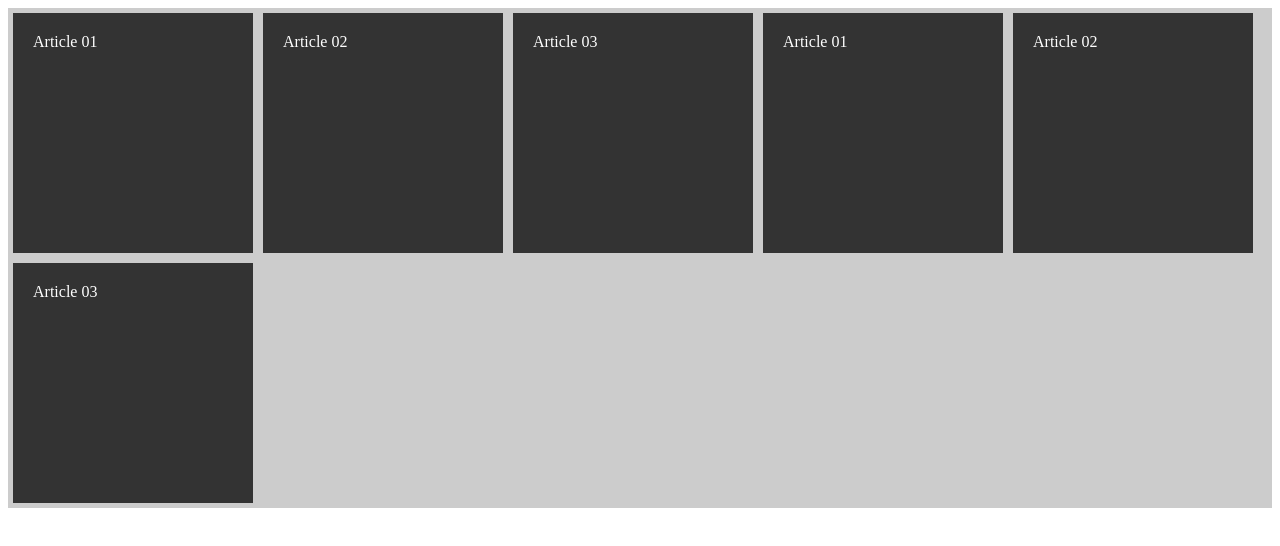
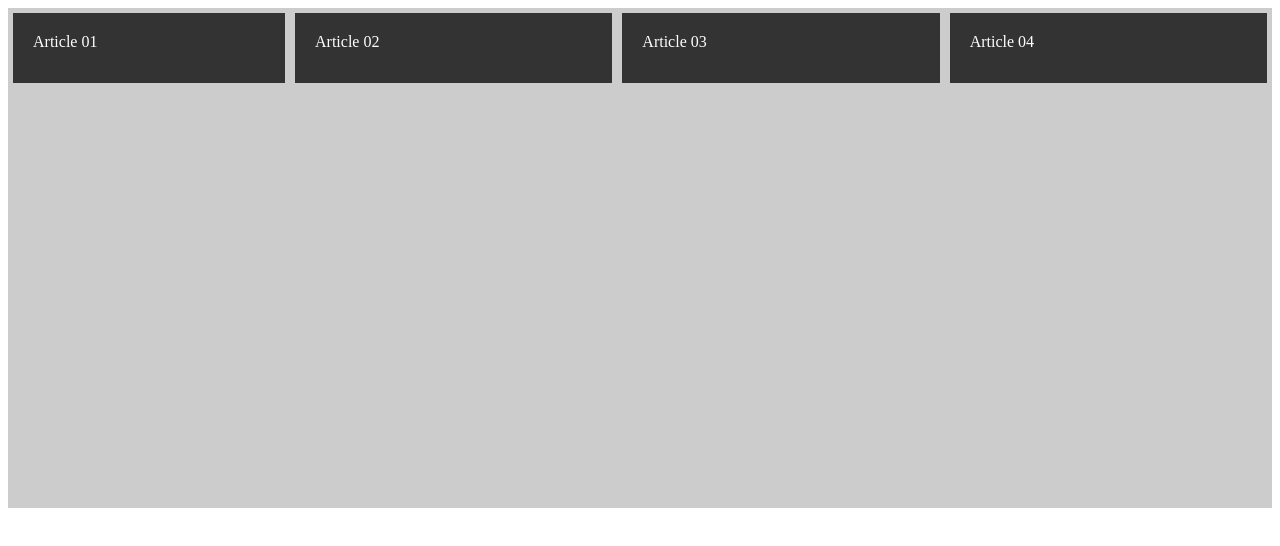
Before and after one commit to JussaraAndrade/front-end-course, a plain HTML site: page Curso FlexBox - Node Studio Treinamentos/index.html in a window 1280 px wide. Drawn offline with Linux system fonts and the light colour scheme.

Commit message:
feat: flex items

```diff
--- a/Curso FlexBox - Node Studio Treinamentos/flexbox/css/styles.css
+++ b/Curso FlexBox - Node Studio Treinamentos/flexbox/css/styles.css
@@ -26,7 +26,7 @@
 
         nowrap | wrap | wrap-reverse
     */
-    flex-wrap: wrap;
+    flex-wrap: nowrap;
 
 /*==============================================================================================*/
     /*Defini os valores flex-direction e do flex-wrap */
@@ -78,7 +78,7 @@
 
         Obs: para o stretch funcionar tem que remover altura do item: height: 30px;
     */
-    align-content: stretch;
+    align-content: flex-start;
 
 }
 
@@ -87,5 +87,68 @@
     color: #fff;
     padding: 20px;
     margin: 5px;
-    width: 200px;
+    height: 30px;
+
+    /* propriedade importante
+
+        flex-grow; o valor padrão dela é 0. Essa propriedade está relacionado com a largura desses itens.
+        Acabou de dizer que todos os items tem o flex
+
+         flex-grow: 1;
+    */
+
+
+    /*flex-shrink; está relacionado com a capacidade de redução do item
+         flex-shrink: 1;
+    */
+
+
+    /* flex-basis;  largura inicial dos itens
+         flex-basis: 300px;
+    */
+
+
+    /*flex; forma resumida de escrever essas três propriedades:
+        - flex-grow: 1;
+        - flex-shrink: 1;
+        - flex-basis: 300px;
+    */
+    flex: 1 1 300px;
+
 }
+
+/*
+    Anotações:
+
+    Tiver um pouco de dificuldade em entender, começa a pensar no conceito de colunas
+
+*/
+
+
+.article-01 {
+    /*
+        order; serve para alterar as ordens dos itens
+    */
+
+    /* o article 1 irá ocupar 3 vezes mais o espaço extra do que os outros itens  */
+  flex-shrink: 3;
+
+}
+.article-02 {
+
+    /*
+        align-self; serve pra defini alinhamento individual do item
+        - center; fez um alinhamento vertical no centro
+        - valor padrão é o auto que vai respeitar o que for definido dentro do algin-item no container
+
+        flex-end | baseline | center | flex-start | strecth | auto
+    */
+
+
+}
+.article-03 {
+
+}
+.article-04 {
+
+}
--- a/Curso FlexBox - Node Studio Treinamentos/index.html
+++ b/Curso FlexBox - Node Studio Treinamentos/index.html
@@ -8,6 +8,7 @@
     <link rel="stylesheet" href="./flexbox/css/styles.css">
 </head>
 <body>
+
     <section class="container">
         <article class="item article-01">
             Article 01
@@ -18,15 +19,8 @@
         <article class="item article-03">
             Article 03
         </article>
-
-        <article class="item article-01">
-            Article 01
-        </article>
-        <article class="item article-02">
-            Article 02
-        </article>
-        <article class="item article-03">
-            Article 03
+        <article class="item article-04">
+            Article 04
         </article>
     </section>
 
```
